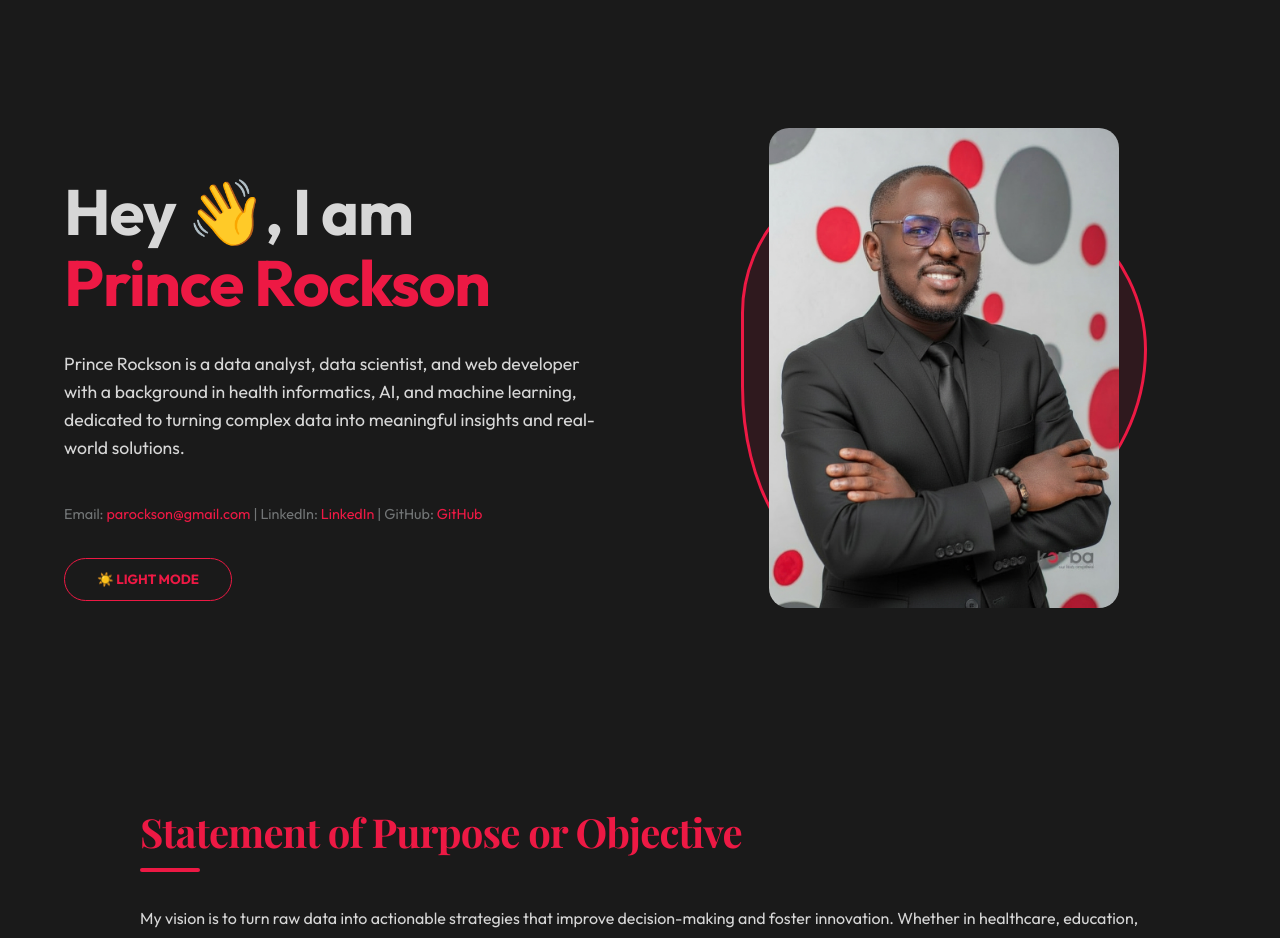
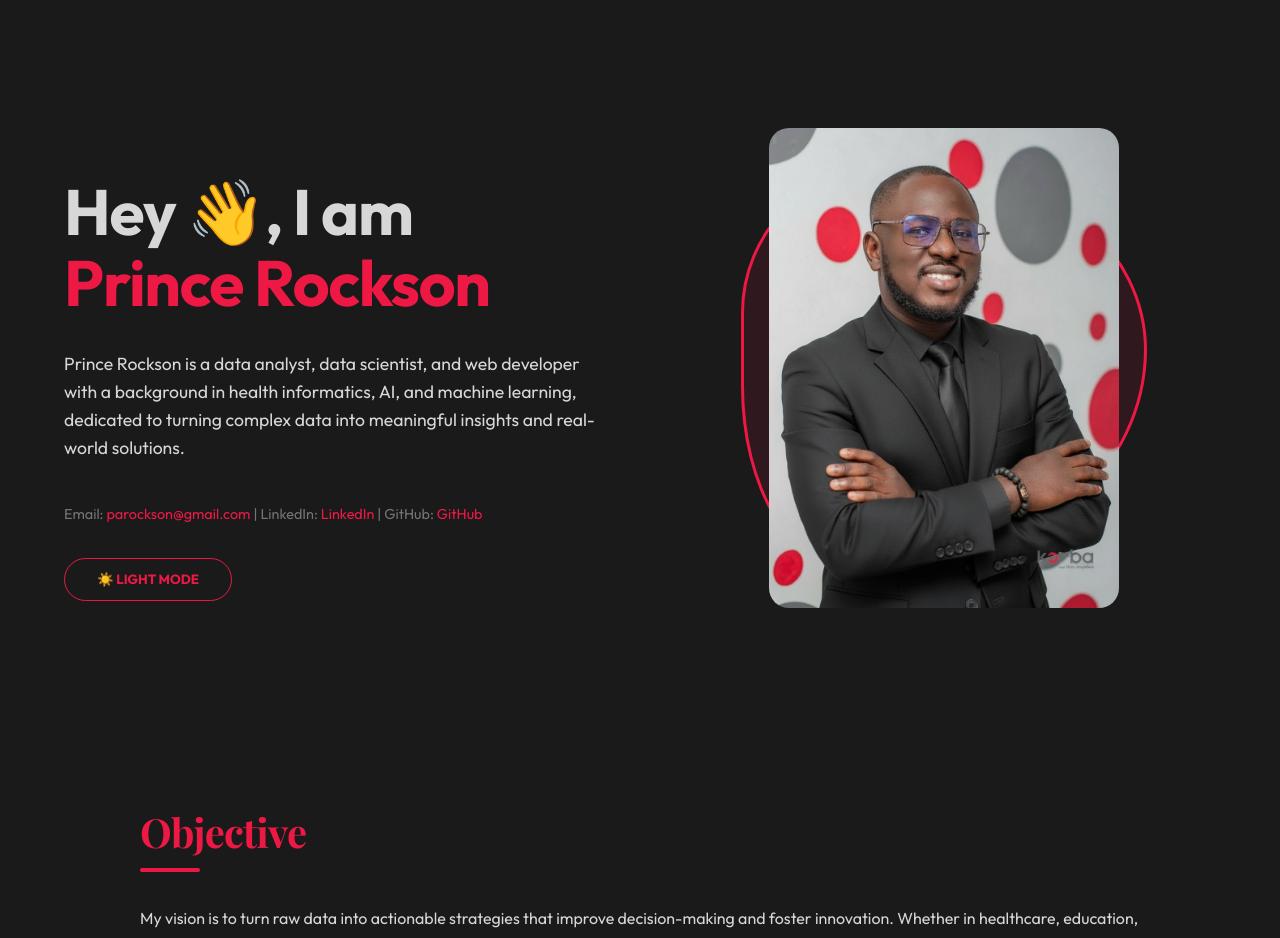
Before and after one commit to parockson/my-portfolio, a React (Create React App) app: page / in a window 1280 px wide. Shown: the top 938 px of the page. Built offline with nearby package versions, Linux system fonts and the light colour scheme; no server answers; a web font is replaced by a local one.

Commit message:
chore: rename Purpose section to Objective

```diff
--- a/src/components/Purpose.js
+++ b/src/components/Purpose.js
@@ -3,7 +3,7 @@ import React from 'react';
 const Purpose = () => {
   return (
     <section className="portfolio-section">
-      <h2>Statement of Purpose or Objective</h2>
+      <h2>Objective</h2>
       <p className="column-text">My vision is to turn raw data into actionable strategies that improve decision-making and foster innovation. Whether in healthcare, education, or finance, I aim to be at the forefront of projects that leverage data science for good. Over the next few years, I aspire to further my academic and professional journey by pursuing a PhD in Computer Science or Health Informatics with a strong research focus on AI-driven solutions to pressing global challenges.</p>
     </section>
   );
```
